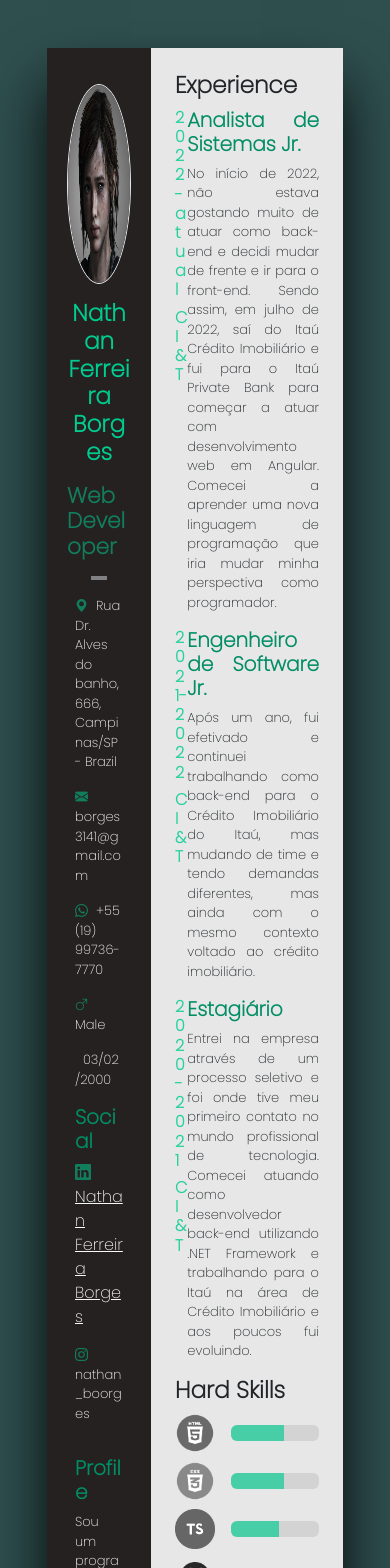
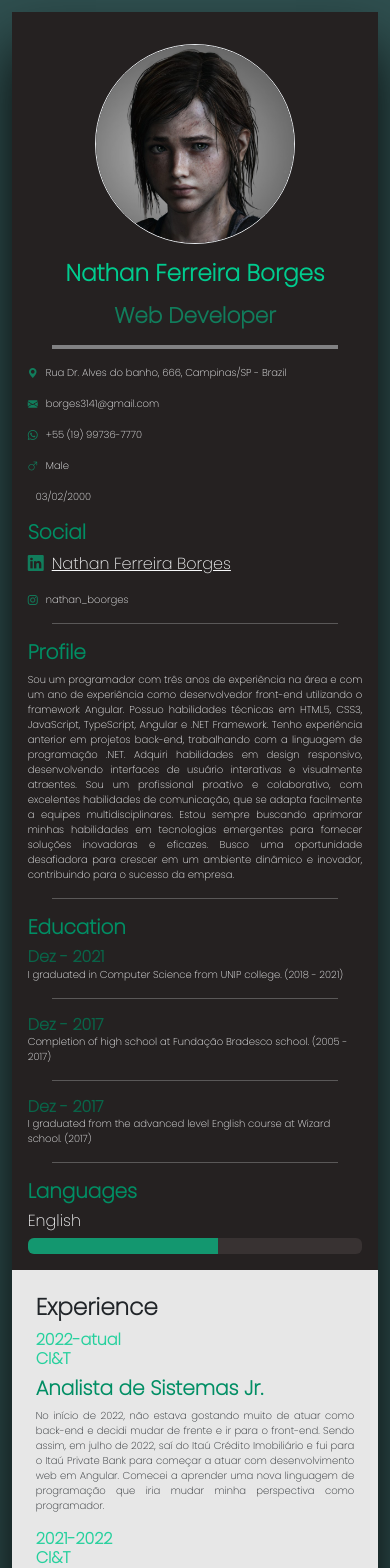
Before and after one commit to Nathan-Borges00/cv-project, an Angular app: page / in a window 390 px wide. Shown: the top 1568 px of the page. Built offline with nearby package versions, Linux system fonts and the light colour scheme.

Commit message:
feat: Tornando o curriculo responsivo

```diff
--- a/src/app/my-curriculum/my-curriculum.component.html
+++ b/src/app/my-curriculum/my-curriculum.component.html
@@ -4,8 +4,8 @@
     <title>Curriculum: Nathan Ferreira Borges</title>
 </head>
 <div class="d-flex justify-content-center align-items-center main">
-    <section class="name-section d-flex w-100 m-5">
-        <div class="left-side text-break text-light">
+    <section class="curriculum d-flex w-100 m-5">
+        <div class="left-side text-break text-light p-3">
             <section id="title">
                 <div class="d-flex align-items-center flex-column">
                     <img src="assets/imgs/image.png" alt="Ellie crianca foda pkrl" class="mt-3 img-fluid rounded-circle border border-light-subtle" />
@@ -17,15 +17,15 @@
                 <hr class="border border-2 opacity-50 mx-4 my-3" />
             </section>
 
-            <section id="info" class="mx-2">
-                <p><i class="bi bi-geo-alt-fill me-2"></i>Rua Dr. Alves do banho, 666, Campinas/SP - Brazil</p>
+            <section id="info">
+                <p class="d-flex"><i class="bi bi-geo-alt-fill me-2"></i>Rua Dr. Alves do banho, 666, Campinas/SP - Brazil</p>
                 <p><i class="bi bi-envelope-fill me-2"></i>borges3141@gmail.com</p>
                 <p><i class="bi bi-whatsapp me-2"></i>+55 (19) 99736-7770</p>
                 <p><i class="bi bi-gender-male me-2"></i>Male</p>
                 <p><i class="bi bi-balloon-fill me-2"></i>03/02/2000</p>
             </section>
 
-            <section id="social-midias" class="mx-2">
+            <section id="social-midias">
                 <h5>Social</h5>
                 <a href="https://www.linkedin.com/in/nathan-ferreira-borges-45995b180/"><i class="bi bi-linkedin me-2"></i>Nathan Ferreira Borges</a>
                 <p class="mt-3"><i class="bi bi-instagram me-2"></i>nathan_boorges</p>
@@ -33,7 +33,7 @@
                 <hr class="mx-4" />
             </section>
 
-            <section id="profile" class="mx-2">
+            <section id="profile">
                 <h5>Profile</h5>
                 <p>
                     Sou um programador com três anos de experiência na área e com um ano de experiência como desenvolvedor front-end utilizando o
@@ -44,9 +44,11 @@
                     minhas habilidades em tecnologias emergentes para fornecer soluções inovadoras e eficazes. Busco uma oportunidade desafiadora para
                     crescer em um ambiente dinâmico e inovador, contribuindo para o sucesso da empresa.
                 </p>
+
+                <hr class="mx-4" />
             </section>
 
-            <section id="education" class="mx-2">
+            <section id="education">
                 <h5>Education</h5>
                 <h6 class="mb-0">Dez - 2021</h6>
                 <p>I graduated in Computer Science from UNIP college. (2018 - 2021)</p>
@@ -64,7 +66,7 @@
                 <hr class="mx-4" />
             </section>
 
-            <section id="languages" class="mx-2">
+            <section id="languages">
                 <h5 class="">Languages</h5>
                 <div class="">
                     <h6>English</h6>
@@ -78,10 +80,10 @@
         <div class="right-side text-break p-4">
             <section id="experience">
                 <h3>Experience</h3>
-                <div class="d-flex">
-                    <div class="d-flex flex-column w-75 year-company">
+                <div class="d-flex responsive-screen">
+                    <div class="d-flex flex-column w-75 year-company me-2">
                         <h6 class="fw-bolder">2022-atual</h6>
-                        <h6 class="fw-bolder">CI&T</h6>
+                        <h6 class="fw-bolder mb-2">CI&T</h6>
                     </div>
                     <div class="flex flex-column">
                         <h5>Analista de Sistemas Jr.</h5>
@@ -93,10 +95,10 @@
                         </p>
                     </div>
                 </div>
-                <div class="d-flex">
-                    <div id="engineer-jr" class="d-flex flex-column year-company">
+                <div class="d-flex responsive-screen">
+                    <div id="engineer-jr" class="d-flex flex-column year-company me-2">
                         <h6 class="fw-bolder">2021-2022</h6>
-                        <h6 class="fw-bolder">CI&T</h6>
+                        <h6 class="fw-bolder mb-2">CI&T</h6>
                     </div>
                     <div class="flex flex-column">
                         <h5>Engenheiro de Software Jr.</h5>
@@ -106,10 +108,10 @@
                         </p>
                     </div>
                 </div>
-                <div class="d-flex">
-                    <div id="stag" class="d-flex flex-column year-company">
+                <div class="d-flex responsive-screen">
+                    <div id="stag" class="d-flex flex-column year-company me-2">
                         <h6 class="fw-bolder">2020-2021</h6>
-                        <h6 class="fw-bolder">CI&T</h6>
+                        <h6 class="fw-bolder mb-2">CI&T</h6>
                     </div>
                     <div class="flex flex-column">
                         <h5>Estagiário</h5>
--- a/src/app/my-curriculum/my-curriculum.component.scss
+++ b/src/app/my-curriculum/my-curriculum.component.scss
@@ -1,14 +1,13 @@
 .main {
     background: darkslategray;
     min-height: 100vh;
-    .name-section {
+    .curriculum {
         max-width: 1000px;
         min-height: 1000px;
         background-color: white;
         box-shadow: 0 35px 55px rgba(0, 0, 0, 0.9);
         .left-side {
             background-color: rgb(37, 33, 33);
-            padding: 20px;
             flex-basis: 30%;
 
             .progress {
@@ -122,3 +121,75 @@
         }
     }
 }
+@media (max-width: 800px) {
+    .main {
+        .curriculum {
+            margin: 3% !important;
+            flex-direction: column;
+
+            .left-side {
+                section {
+                    margin: 0px !important;
+                }
+            }
+
+            .right-side {
+                #experience {
+                    .responsive-screen {
+                        flex-direction: column;
+                    }
+
+                    .fw-bolder {
+                        margin: 0px;
+                    }
+                }
+            }
+        }
+
+        section {
+            p {
+                font-size: larger;
+            }
+        }
+    }
+}
+
+@media (max-width: 562px) {
+    .main {
+        section {
+            p {
+                font-size: large;
+            }
+        }
+    }
+}
+
+@media (max-width: 531px) {
+    .main {
+        section {
+            p {
+                font-size: medium;
+            }
+        }
+    }
+}
+
+@media (max-width: 478px) {
+    .main {
+        section {
+            p {
+                font-size: smaller;
+            }
+        }
+    }
+}
+
+@media (max-width: 407px) {
+    .main {
+        section {
+            p {
+                font-size: x-small;
+            }
+        }
+    }
+}
```
